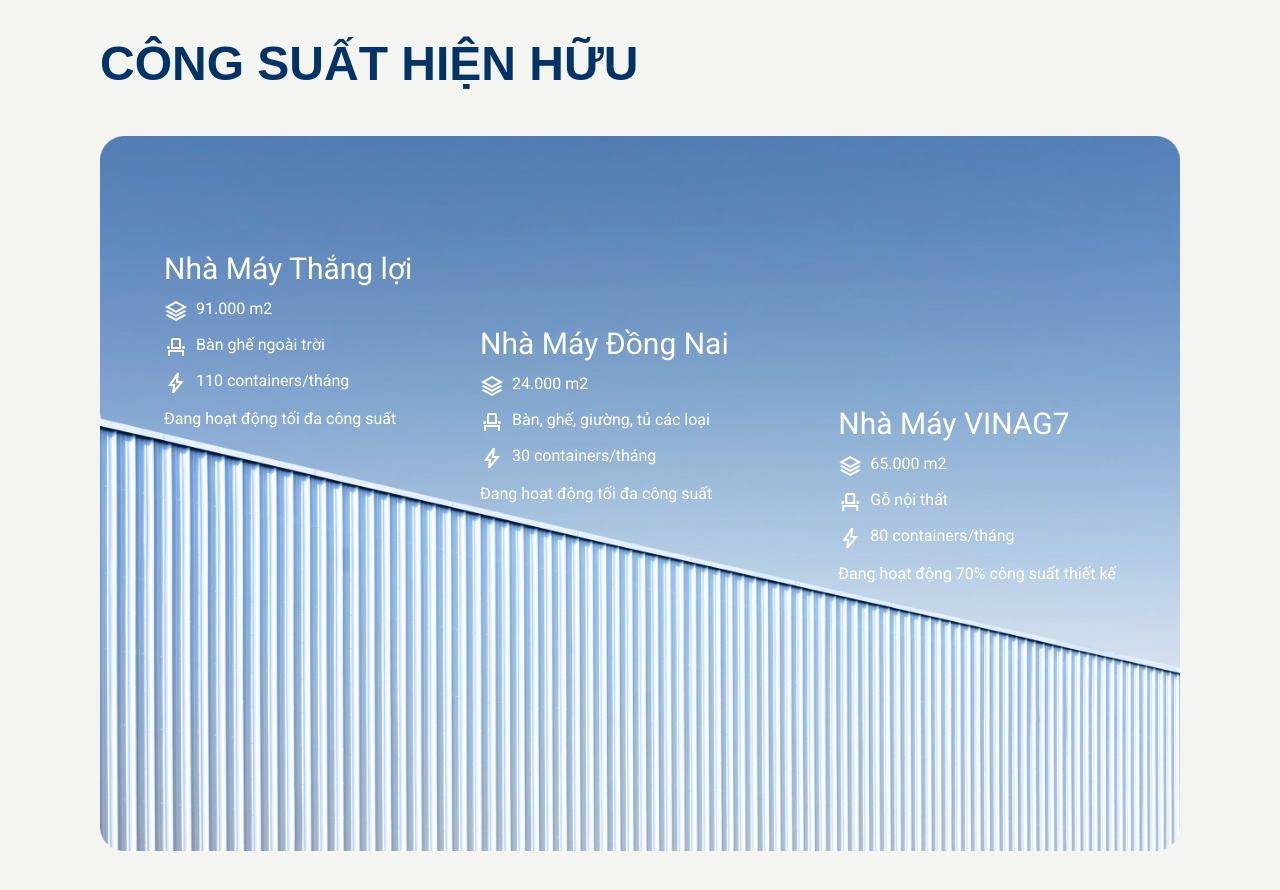
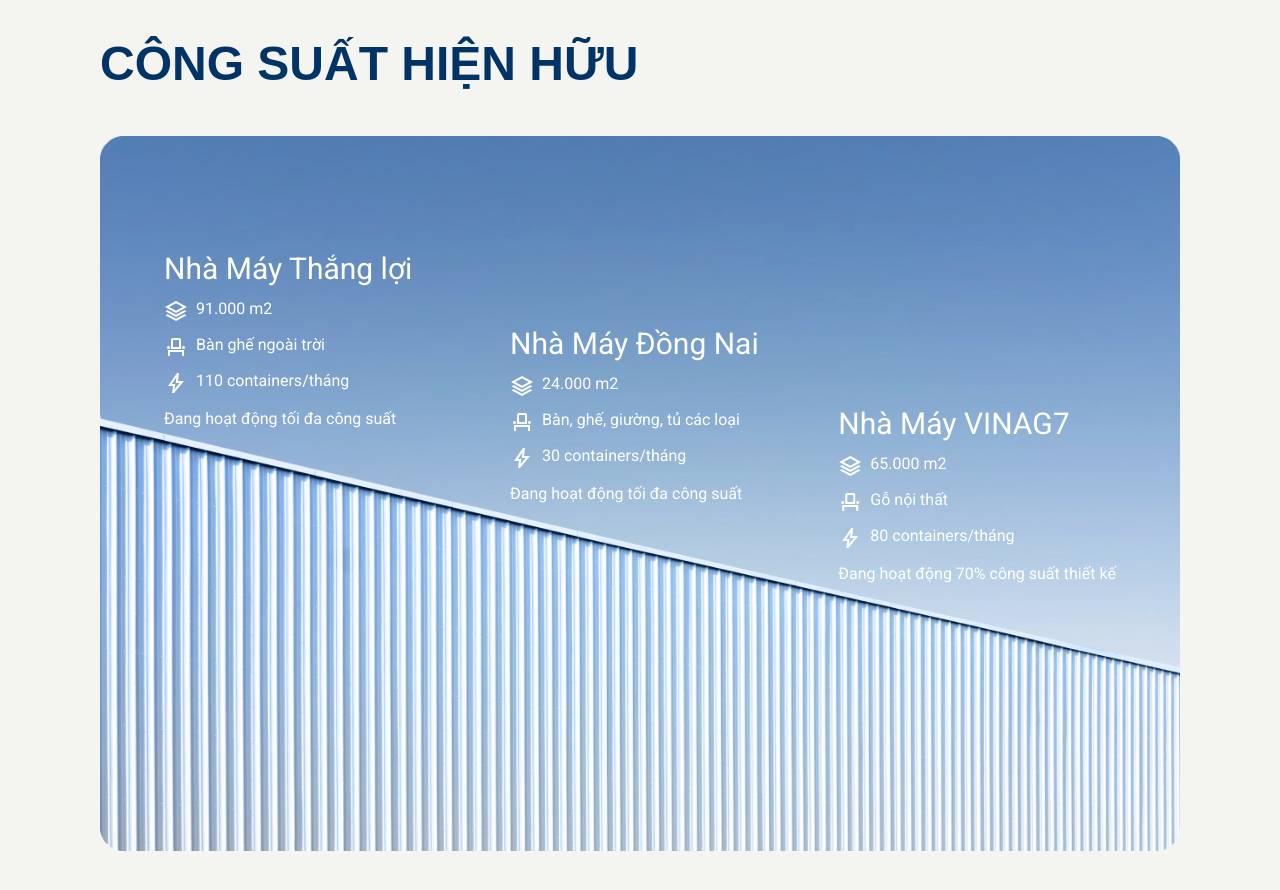
Before and after one commit to myphuong92/InternProject-2, a Vue app: page /InternProject-2/linhvuc/dogo in a window 1280 px wide. Shown: the part 4140-5030 px from the top of the page. Built offline with nearby package versions, Linux system fonts and the light colour scheme; a web font is replaced by a local one.

Commit message:
update nhamay-bg

```diff
--- a/src/views/field-do-go.vue
+++ b/src/views/field-do-go.vue
@@ -77,7 +77,7 @@
     <section>
         <div class="responsive-section flex flex-col gap-10">
             <p class="text-sub-heading text-5xl text-[#003366] uppercase">công suất hiện hữu</p>
-            <div class="relative bg-[url('/assets/img/scott-webb.png')] lg:bg-none bg-no-repeat	bg-cover">
+            <div class="relative nhamay-bg lg:bg-none bg-no-repeat bg-cover">
                 <img class="hidden lg:block" src="/assets/img/scott-webb.png" alt="">
                 <div class="bg-black lg:bg-transparent opacity-80 lg:opacity-100	p-10 lg:p-0 grid grid-cols-1 gap-10 lg:gap-5 rounded-lg">
                   <div class="flex flex-col gap-3 text-white lg:absolute lg:top-[115px] lg:left-16">
@@ -85,7 +85,7 @@
                     <cardTextIcon class="font-light" :cards="thangloi"/>
                     <p class="font-medium">Đang hoạt động tối đa công suất</p>
                 </div>
-                <div class="flex flex-col gap-3 text-white lg:absolute lg:top-[190px] lg:left-[380px]">
+                <div class="flex flex-col gap-3 text-white lg:absolute lg:top-[190px] lg:left-[410px]">
                     <p class="text-3xl font-medium">Nhà Máy Đồng Nai</p>
                     <cardTextIcon class="font-light" :cards="dongnai"/>
                     <p class="font-medium">Đang hoạt động tối đa công suất</p>
@@ -331,5 +331,8 @@
 .bar-chart canvas{
     height: 300px;
 }
+.nhamay-bg{
+  background-image: url('/assets/img/scott-webb.png');
+}
 
 </style>
```
